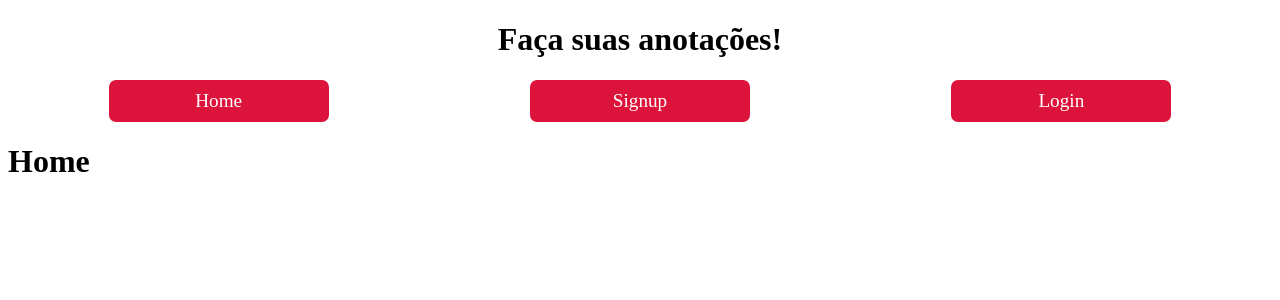
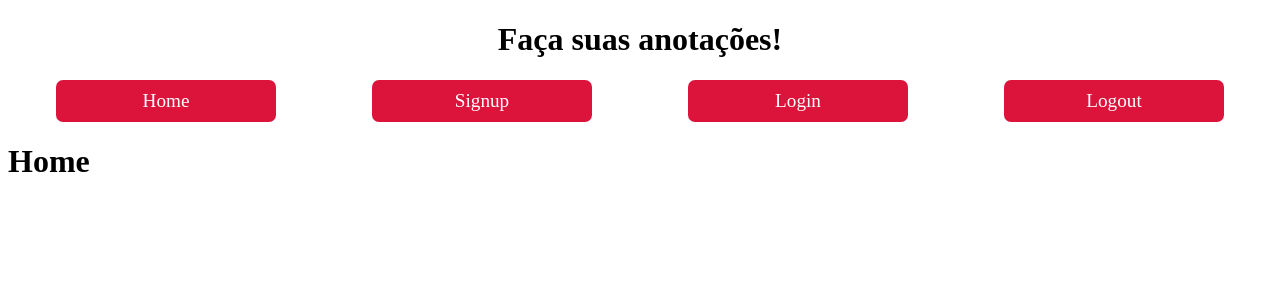
Before and after one commit to joaogdfaero/rails_react_notes, a React app in the folder frontend/: page / in a window 1280 px wide. Shown: the top 300 px of the page. Built offline with nearby package versions, Linux system fonts and the light colour scheme.

Commit message:
logout feature (incomplete)

```diff
--- a/frontend/src/AppState.jsx
+++ b/frontend/src/AppState.jsx
@@ -16,6 +16,10 @@
             newState = { ...state, ...action.payload };
             return newState;
             break
+        case "logout":
+            newState = { ...state, token: null, username: null};
+            window.localStorage.removeItem("auth")
+            return newState;
         default:
             return state;
             break;
--- a/frontend/src/components/App.js
+++ b/frontend/src/components/App.js
@@ -14,11 +14,6 @@
     const auth = JSON.parse(window.localStorage.getItem("auth"));
 
     console.log('Authentication Status:', auth);
-
-    // Aparentemente funciona. Porém, como eu tenho autenticação meu storage, ele fica navegando para
-    // a dashboard toda vez que clico em alguma coisa. Fazer um logout que nem aqui aos 28 min talvez
-    // resolva:
-    // https://youtu.be/t6trwLxgd3U?si=ghDK94EAdiD0q5sG
 
     // Check if the user is authenticated and navigate accordingly
     if (auth) {
--- a/frontend/src/components/Nav.jsx
+++ b/frontend/src/components/Nav.jsx
@@ -1,13 +1,20 @@
 import React from "react"
 import {Link} from "react-router-dom"
+import { useAppState } from "../AppState.jsx";
 
 const Nav = (props) => {
+    const{dispatch} = useAppState()
+
     return <header>
         <h1>Faça suas anotações!</h1>
         <nav>
             <Link to="/"><div>Home</div></Link>
             <Link to="/auth/signup"><div>Signup</div></Link>
             <Link to="/auth/login"><div>Login</div></Link>
+            <div onClick={() => {
+                dispatch({type: "logout"})
+
+            }}>Logout</div>
         </nav>
     </header>
 }
--- a/frontend/src/pages/Auth.jsx
+++ b/frontend/src/pages/Auth.jsx
@@ -24,6 +24,7 @@
       const {token, user } = userData;
       dispatch({ type: "auth", payload: {token, username: user.username}});
       window.localStorage.setItem("auth", JSON.stringify({token, username: user.username}))
+
       // Redirect to /dashboard after setting localStorage
       navigate("/dashboard");
     }
```
